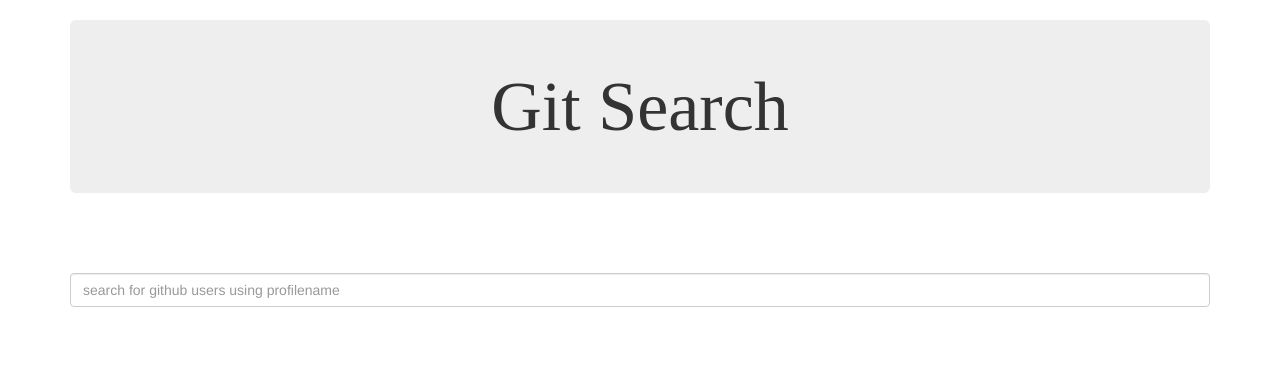
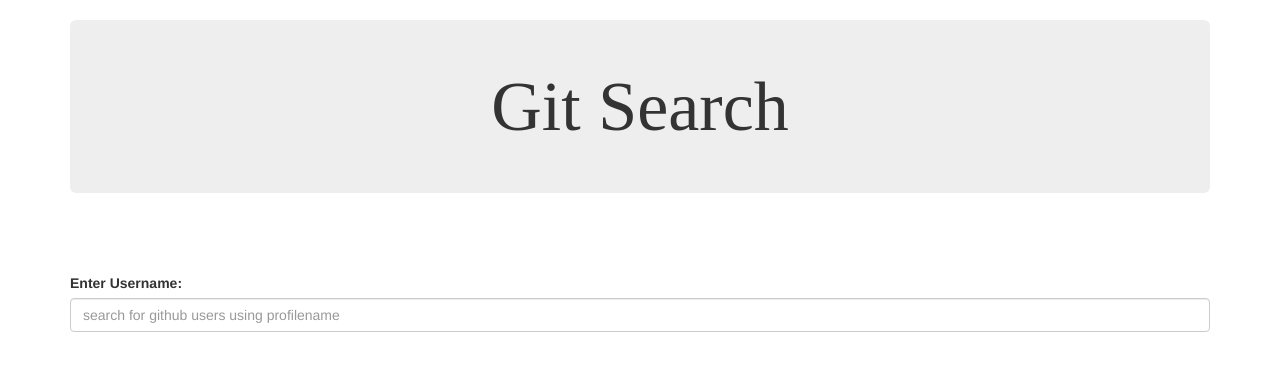
Before and after one commit to olamijinadebayo/git-search, an Angular app: page / in a window 1280 px wide. Shown: the top 370 px of the page. Built offline with nearby package versions, Linux system fonts and the light colour scheme; a web font is replaced by a local one.

Commit message:
this will add a label tag in the form to improve user experience

```diff
--- a/src/app/app.component.html
+++ b/src/app/app.component.html
@@ -2,6 +2,8 @@
   <h1 class = " title jumbotron text-center">
     Git Search
   </h1>
+
+
   <app-profile>
   </app-profile>
 </div>
--- a/src/app/components/profile/profile.component.html
+++ b/src/app/components/profile/profile.component.html
@@ -1,6 +1,7 @@
 <form action="" class="search-form">
   <div class="form-group">
-    <input type="text" class="form-control" placeholder="search for github users using profilename"[(ngModel)] = "username" name = "username" (keyup) = "findProfile()">
+      <label for="serch">Enter Username:</label>
+    <input type="text" class="form-control" placeholder="search for github users using profilename"[(ngModel)] = "username" name = "username" (keyup) = "findProfile()" id ="search">
   </div>
 </form>
 <div *ngIf='profile'>
```
